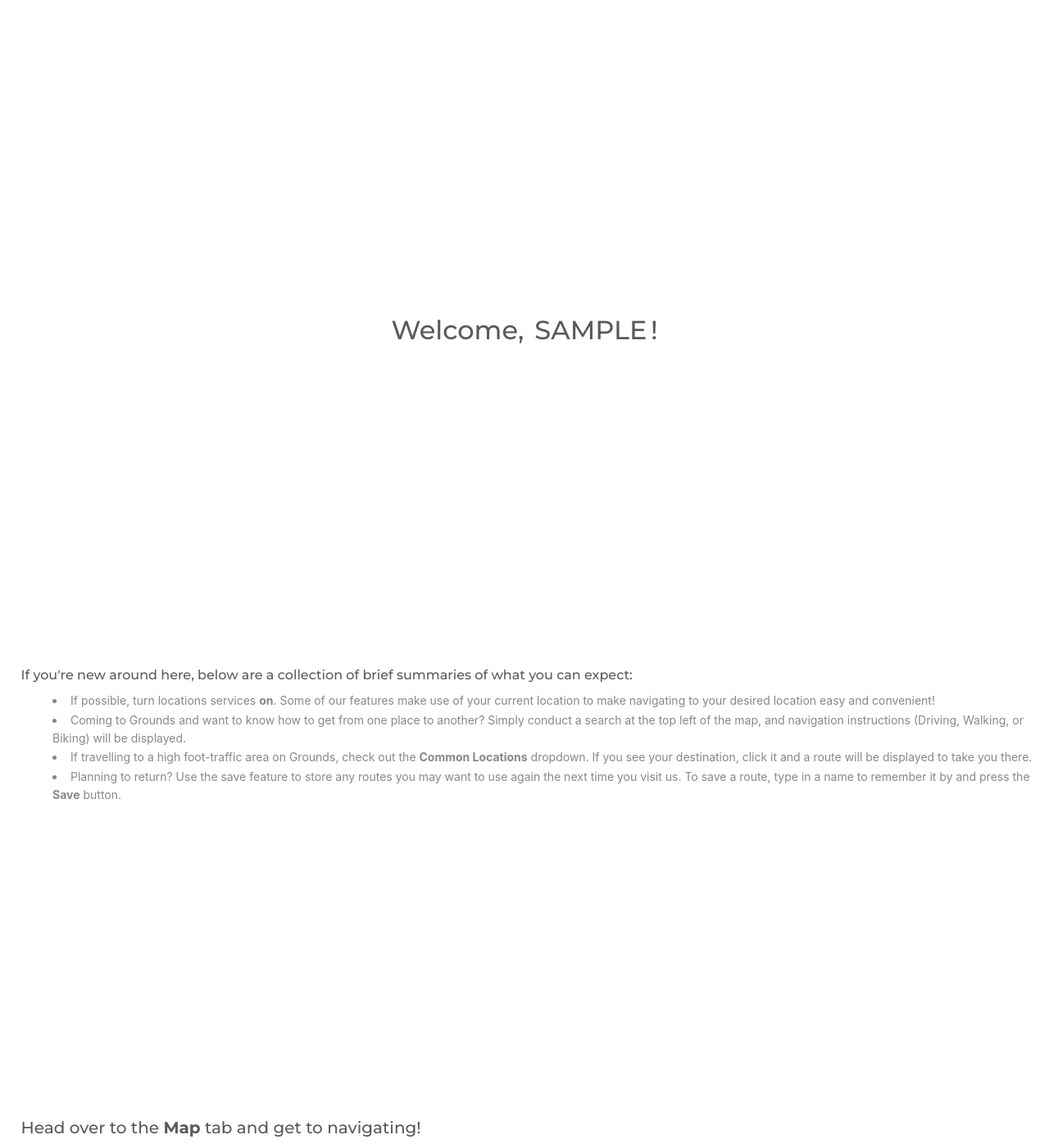
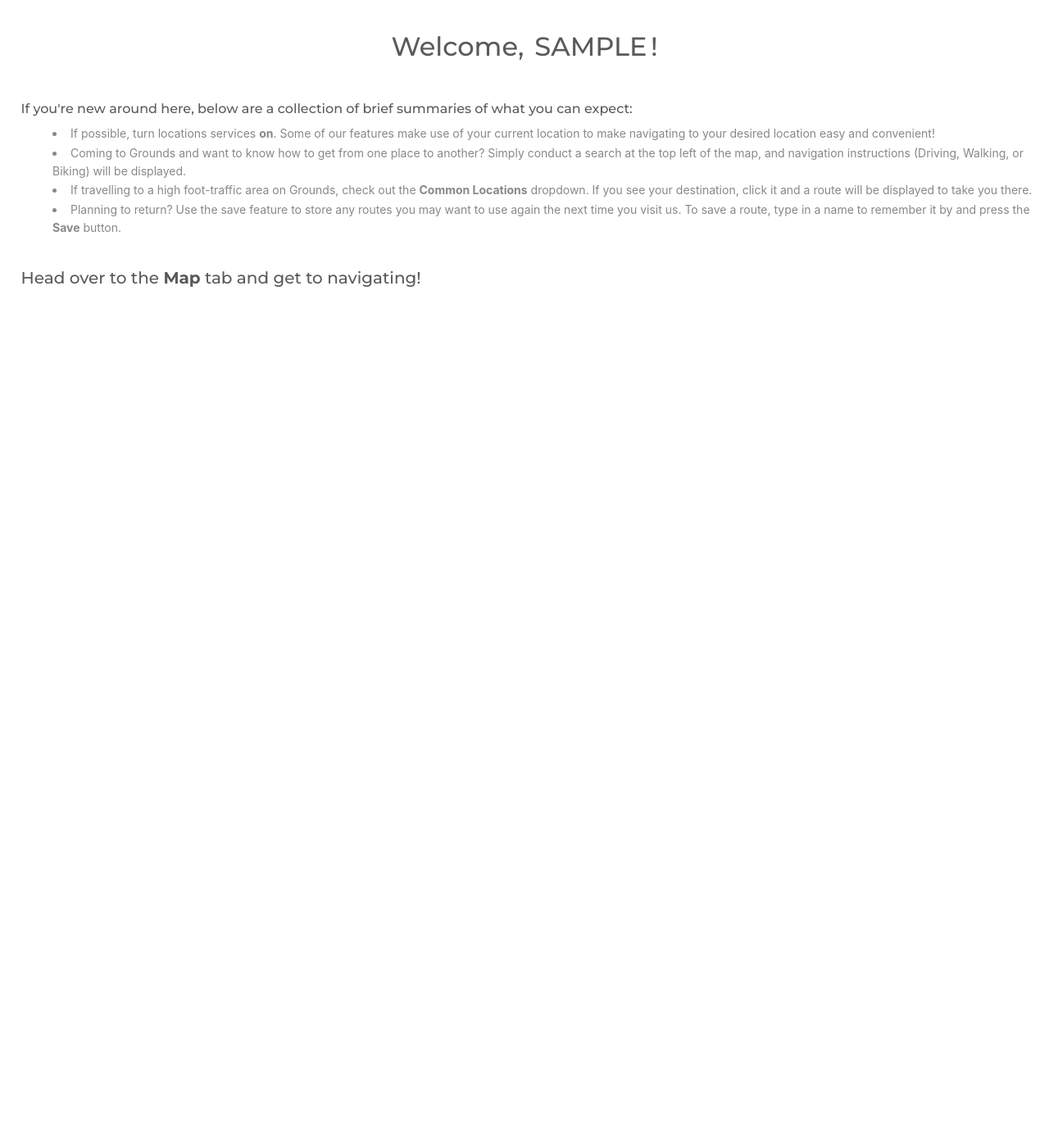
Before and after one commit to MrMabogo/campusmap, a Django app: page /maps/uva-locations-find in a window 1280 px wide. Shown: the part 56-1452 px from the top of the page at 82% size. After the commit the page ends 406 px from the top, so only its background shows below. Run offline with Django 3.2, Linux system fonts and the light colour scheme; the visitor is signed in with stand-in values (Sample User, id 1); some libraries are stand-ins or nearby versions.

Commit message:
Update index.html

```diff
--- a/maps/templates/maps/index.html
+++ b/maps/templates/maps/index.html
@@ -22,8 +22,8 @@
         }
         div.spacer
         {
-          padding-top: 20%;
-          padding-bottom: 10%;
+          padding-top: 2%;
+          padding-bottom: 1%;
         }
 
     </style>
```
